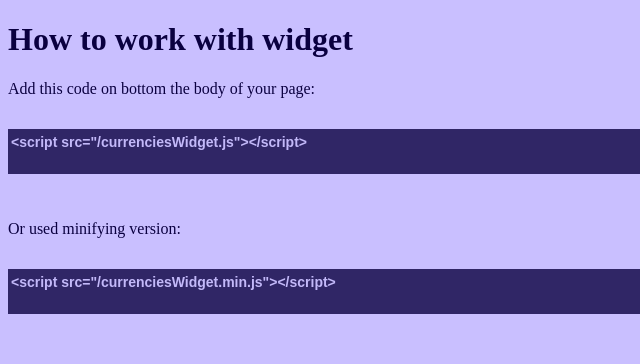
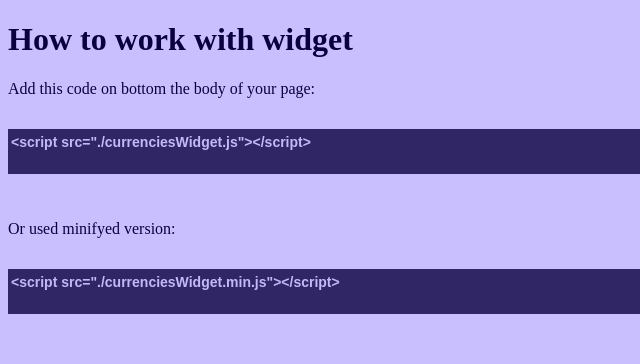
Before and after one commit to MarkAlexI/currenciesWidget, a website: page index.html in a window 1280 px wide. Shown: the top 364 px of the page, 0-640 px from the left. Drawn offline with Linux system fonts and the light colour scheme.

Commit message:
Extended README.

```diff
--- a/index.html
+++ b/index.html
@@ -12,15 +12,15 @@
   <h1>How to work with widget</h1>
   <p>Add this code on bottom the body of your page:</p>
   <pre>
-    <code class="mycode">&lt;script src="/currenciesWidget.js"&gt;&lt;/script&gt;
+    <code class="mycode">&lt;script src="./currenciesWidget.js"&gt;&lt;/script&gt;
     </code>
   </pre>
-  <p>Or used minifying version:</p>
+  <p>Or used minifyed version:</p>
   <pre>
-      <code class="mycode">&lt;script src="/currenciesWidget.min.js"&gt;&lt;/script&gt;
+      <code class="mycode">&lt;script src="./currenciesWidget.min.js"&gt;&lt;/script&gt;
       </code>
     </pre>
-  <script src="./currenciesWidget.min.js">currenciesWidget.min.js</script>
+  <script src="./currenciesWidget.min.js"></script>
 </body>
 
 </html>
--- a/package.json
+++ b/package.json
@@ -1,8 +1,8 @@
 {
   "name": "currenciesWidget",
-  "version": "1.6.3",
-  "description": "Work with fetch method on browser.",
-  "main": "currenciesWidget.js",
+  "version": "1.7.3",
+  "description": "Currency widget for the site.",
+  "main": "currenciesWidget.min.js",
   "keywords": [
     "js",
     "currency's course"
```
Also changed, not shown: README.md, controls.png (added), widget.png (added).
